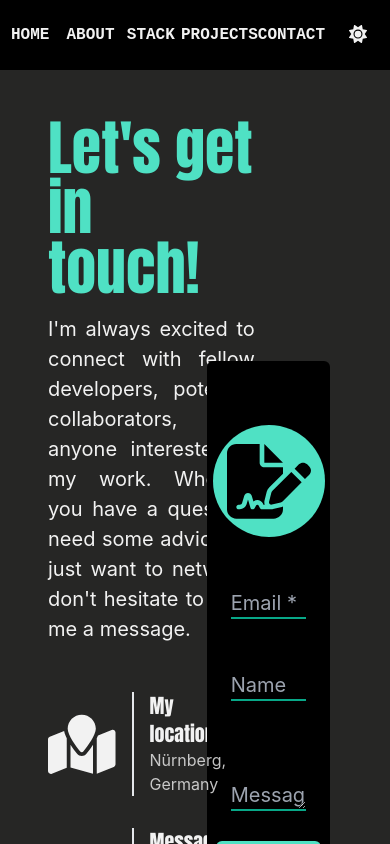
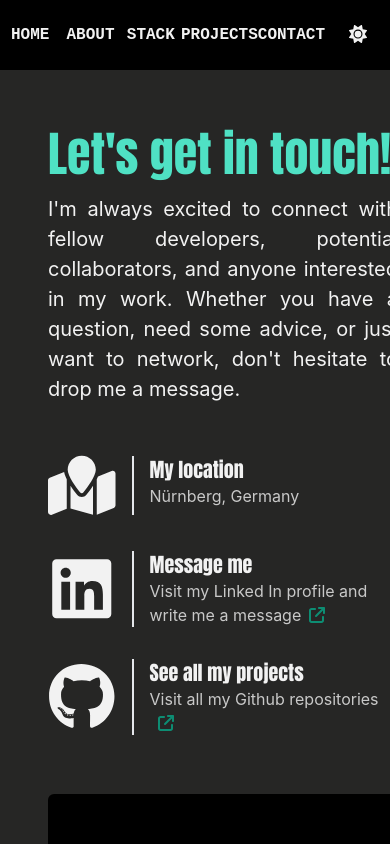
Before and after one commit to pabloff95/portfolio, a React (Vite) app: page /contact in a window 390 px wide. Built offline with nearby package versions, Linux system fonts and the light colour scheme.

Commit message:
Make contact page responsive

```diff
--- a/src/components/pages/contact/Contact-form.tsx
+++ b/src/components/pages/contact/Contact-form.tsx
@@ -18,7 +18,7 @@ interface formData {
 }
 
 const CONTAINER_STYLES: string =
-  "w-5/6 h-fit m-auto bg-secondary-background px-4 py-16 flex flex-col gap-6 rounded-md border-b-4 border-b-primary";
+  "mt-12 lg:mt-auto min-w-[350px] w-5/6 h-fit m-auto bg-secondary-background px-4 py-16 flex flex-col gap-6 rounded-md border-b-4 border-b-primary";
 const BUTTON_STYLES: string =
   "bg-primary rounded-md text-xl text-secondary-background px-8 py-4 font-impact tracking-wider hover:bg-primary-contrast hover:border-primary-contrast";
 
--- a/src/pages/Contact.tsx
+++ b/src/pages/Contact.tsx
@@ -7,9 +7,9 @@ export default function Contact() {
   return (
     <>
       <Section hideTittle fullHeight>
-        <div className="py-6 grid grid-cols-2 h-full">
+        <div className="py-6 grid grid-rows-2 lg:grid-cols-2 lg:grid-rows-1 h-full">
           <section className="h-fit m-auto">
-            <header className="font-impact text-6xl text-primary">
+            <header className="font-impact text-5xl sm:text-6xl text-primary">
               Let's get in touch!
             </header>
             <main>
@@ -19,7 +19,7 @@ export default function Contact() {
                 have a question, need some advice, or just want to network,
                 don't hesitate to drop me a message.
               </p>
-              <section className="mt-12 flex flex-col gap-8 w-full">
+              <section className="mt-12 flex flex-col gap-8 w-full items-center">
                 <div className="flex gap-4 w-full h-full items-center">
                   <div className="h-auto flex justify-start items-center">
                     <FaIcon
```
